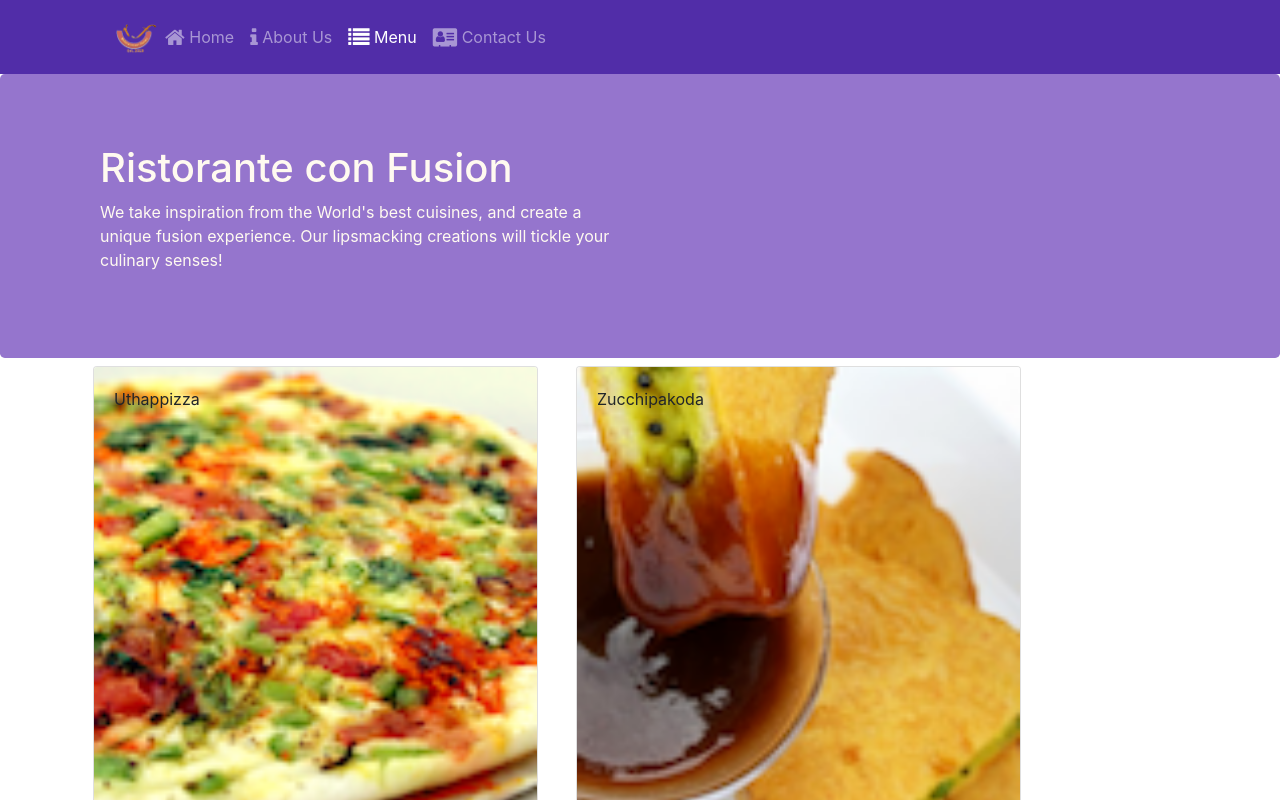
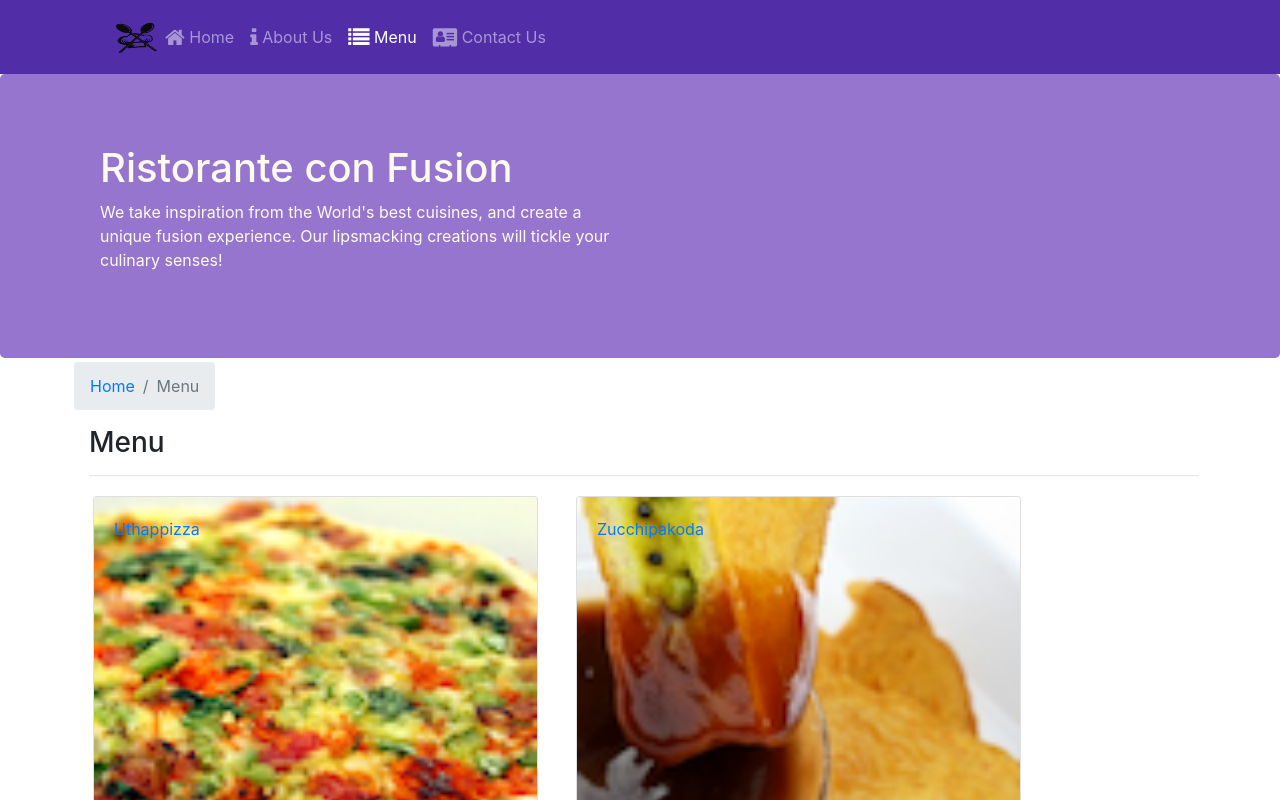
Before and after one commit to rbanerjee78/RestaurantApp, a React (Create React App) app: page /menu in a window 1280 px wide. Shown: the top 800 px of the page. Built offline with nearby package versions, Linux system fonts and the light colour scheme.

Commit message:
Single Page Applications Part 2

```diff
--- a/src/components/ContactComponent.js
+++ b/src/components/ContactComponent.js
@@ -1,9 +1,22 @@
 import React from 'react';
+import { Breadcrumb, BreadcrumbItem } from 'reactstrap';
+import { Link } from 'react-router-dom'
 
 function Contact(props) {
     return(
         <div className="container">
             <div className="row row-content">
+            <Breadcrumb>
+                <BreadcrumbItem>
+                  <Link to="/home">Home</Link>
+                </BreadcrumbItem>
+                <BreadcrumbItem active>Contact Us</BreadcrumbItem>
+                </Breadcrumb>
+
+                <div className="col-12">
+                    <h3>Contact Us</h3>
+                    <hr/>
+                </div>
                 <div className="col-12">
                 <h3>Location Information</h3>
                 </div>
--- a/src/components/DishdetailComponent.js
+++ b/src/components/DishdetailComponent.js
@@ -1,5 +1,6 @@
 import React from 'react';
-import { Card, CardImg, CardText, CardBody, CardTitle } from 'reactstrap';
+import { Card, CardImg, CardText, CardBody, CardTitle, Breadcrumb, BreadcrumbItem } from 'reactstrap';
+import { Link } from 'react-router-dom';
 
 function RenderDish({dish}) {
 
@@ -58,18 +59,28 @@
 const DishDetail = (props) => {
 
     if(props.selectedDish !=  null)
+    console(props);
     return (
 
         <div className='container'>
         <div className="row">
+        <Breadcrumb>
+          <BreadcrumbItem><Link to="/menu">Menu</Link></BreadcrumbItem>
+          <BreadcrumbItem active>{props.dish.name}</BreadcrumbItem>
+          </Breadcrumb>
+          <div className="col-12">
+                    <h3>{props.dish.name}</h3>
+                    <hr/>
+                </div>
+        <div className='col-12 col-md-5 m-1'>
 
-            <div className="col-12 col-md-5 m-1">
-                <RenderDish dish={props.selectedDish} />
-            </div>
+                <RenderDish dish={props.dish} />
+                </div>
+                <div className='col-12 col-md-5 m-1'>
 
-            <div className="col-12 col-md-5 m-1">
-                <RenderComments comments={props.selectedDish.comments} />
-            </div>
+                <RenderComments comments={props.comments} />
+        </div>
+
         </div>
         </div>
     );
--- a/src/components/MainComponent.js
+++ b/src/components/MainComponent.js
@@ -1,6 +1,7 @@
 import React, { Component } from 'react';
 import {Switch, Route, Redirect } from 'react-router-dom';
 import Home from './HomeComponent';
+import DishDetail from './DishdetailComponent';
 import Menu from './MenuComponent';
 import { DISHES } from '../shared/dishes';
 import { COMMENTS } from '../shared/comments';
@@ -40,6 +41,14 @@
     }
 
 
+    const DishWithId = ({match}) => {
+      return(
+          <DishDetail dish={this.state.dishes.filter((dish) => dish.id === parseInt(match.params.dishId,10))[0]}
+            comments={this.state.comments.filter((comment) => comment.dishId === parseInt(match.params.dishId,10))} />
+      );
+    };
+
+
     return (
 
       <div>
@@ -49,7 +58,7 @@
         <Route path='/home' component={HomePage} />
         <Route exact path="/menu" component={() => <Menu dishes={this.state.dishes} />} />
         <Route exact path='/contactus' component={Contact} />
-
+        <Route path='/menu/:dishId' component={DishWithId} />
         <Redirect  to="/home" />
 
       </Switch>
--- a/src/components/MenuComponent.js
+++ b/src/components/MenuComponent.js
@@ -1,12 +1,15 @@
 import React from "react";
-import { Card, CardImg, CardImgOverlay } from "reactstrap";
+import { Breadcrumb, BreadcrumbItem, Card, CardImg, CardImgOverlay } from "reactstrap";
+import { Link } from 'react-router-dom';
 
 
-function RenderMenuItem({dish, onClick}){
+function RenderMenuItem({dish}){
     return(
-        <Card key={dish.id} onClick={() => onClick(dish.id)}>
+        <Card>
+            <Link to={`/menu/${dish.id}`}>
         <CardImg src={dish.image} width="100%" />
         <CardImgOverlay>{dish.name}</CardImgOverlay>
+        </Link>
     </Card>
     );
 }
@@ -15,13 +18,26 @@
     const menu = props.dishes.map((dish) => {
         return (
             <div className="col-12 col-md-5 m-1"  key={dish.id}>
-                <RenderMenuItem dish={dish} onClick={props.onClick} />
+                <RenderMenuItem dish={dish}  />
             </div>
         );
     });
 
     return (
         <div className="container">
+            <div className="row">
+                <Breadcrumb>
+                <BreadcrumbItem>
+                  <Link to="/home">Home</Link>
+                </BreadcrumbItem>
+                <BreadcrumbItem active>Menu</BreadcrumbItem>
+                </Breadcrumb>
+
+                <div className="col-12">
+                    <h3>Menu</h3>
+                    <hr/>
+                </div>
+            </div>
             <div className="row">
                 {menu}
             </div>
```
Also changed, not shown: public/assets/images/logo.png.
